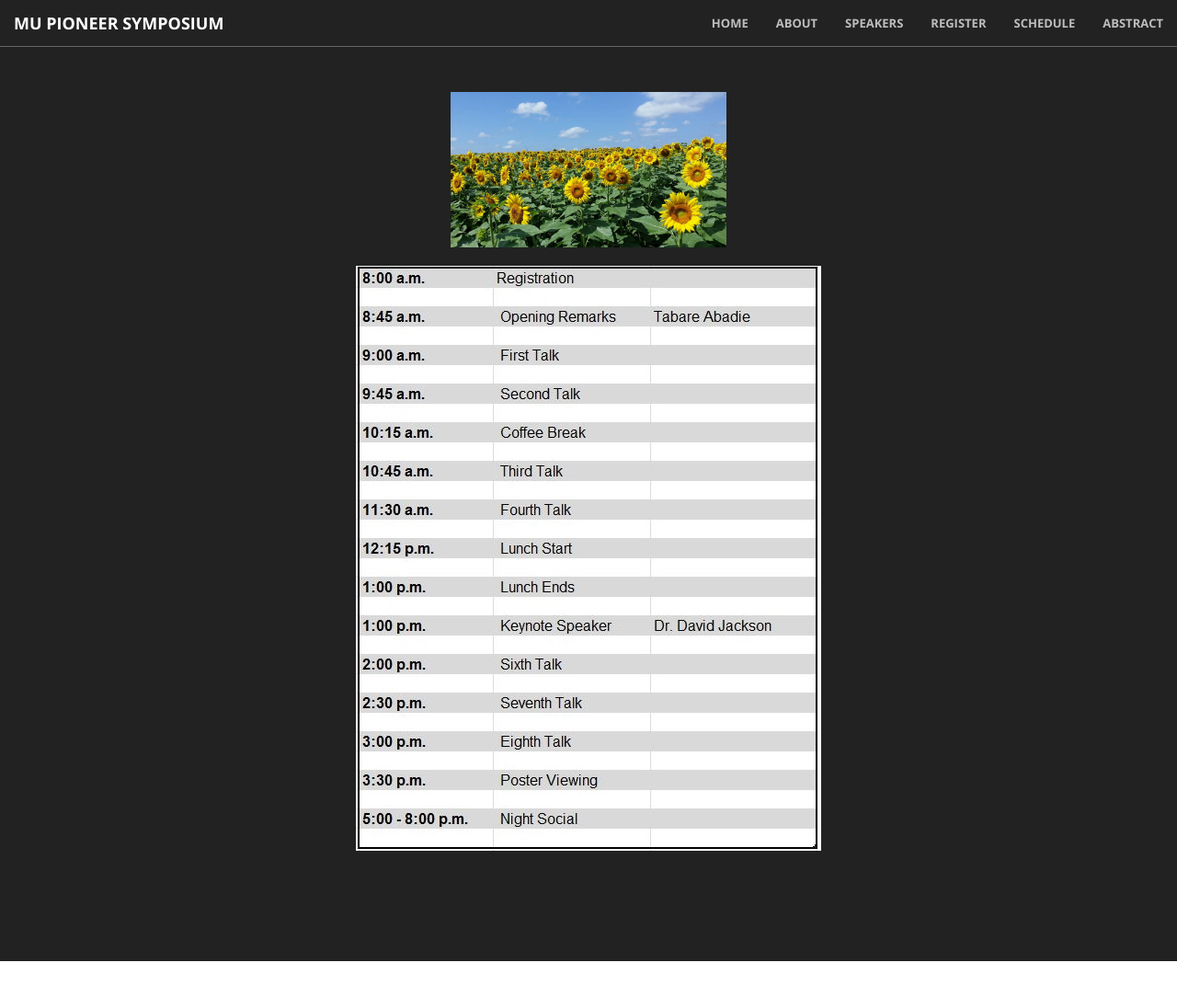
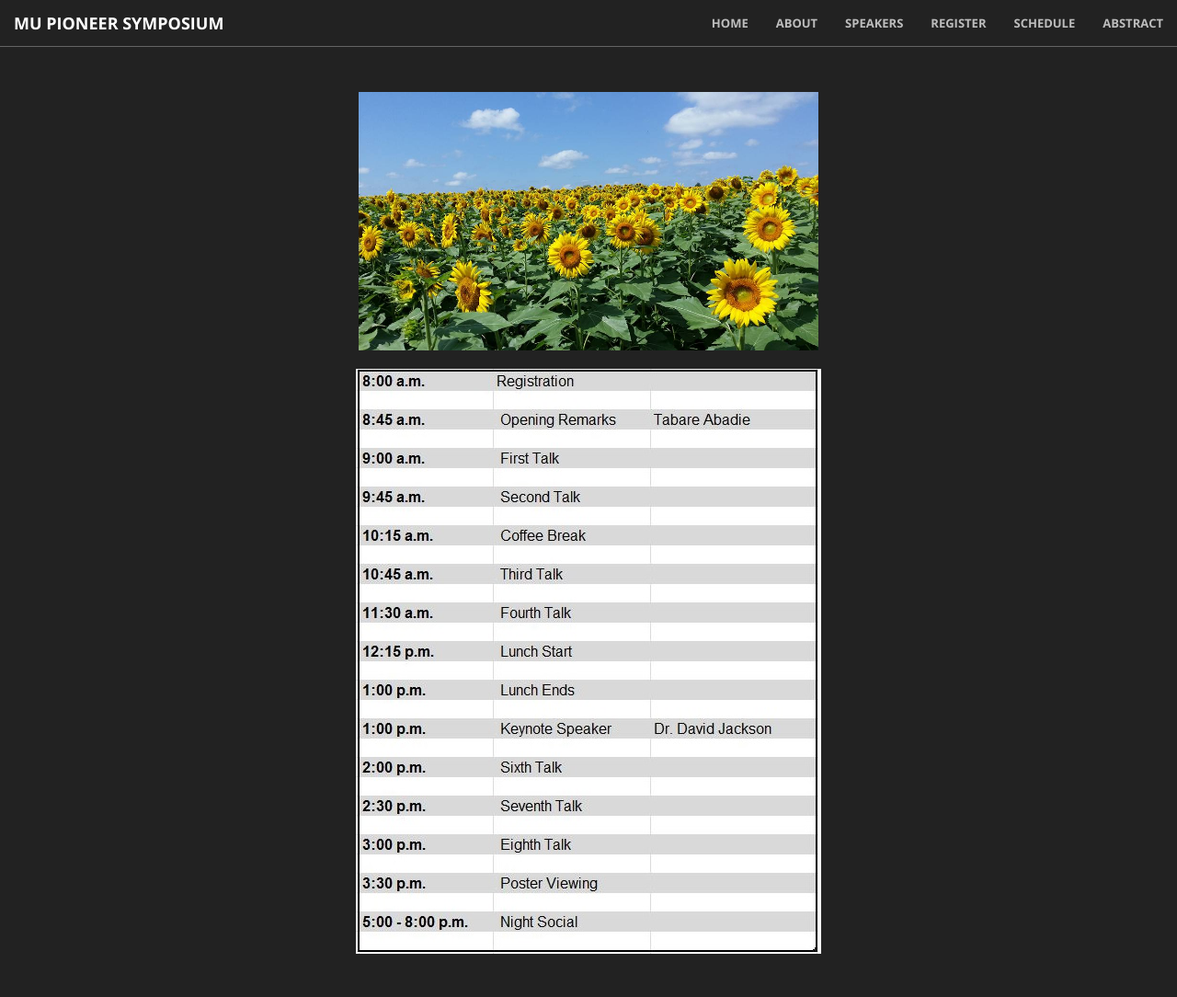
Before and after one commit to mupioneersymposium/mupioneersymposium.github.io, a Jekyll site: the page built from schedule.md, in a window 1280 px wide and 1157 px high. Shown: the top 1084 px of the window at 92% size. Built offline with Jekyll 4.4.1, drawn with Linux system fonts in a browser that asks for light colours.

Commit message:
Update schedule.md

```diff
--- a/schedule.md
+++ b/schedule.md
@@ -2,6 +2,6 @@
 layout: regular
 ---
 
-<img src="/img/sunflower.jpg" width="300px" style="float: center" />
+<img src="/img/sunflower.jpg" width="500px" style="float: center" />
 
 ![Schedule](/img/schedule2017.JPG)
```
